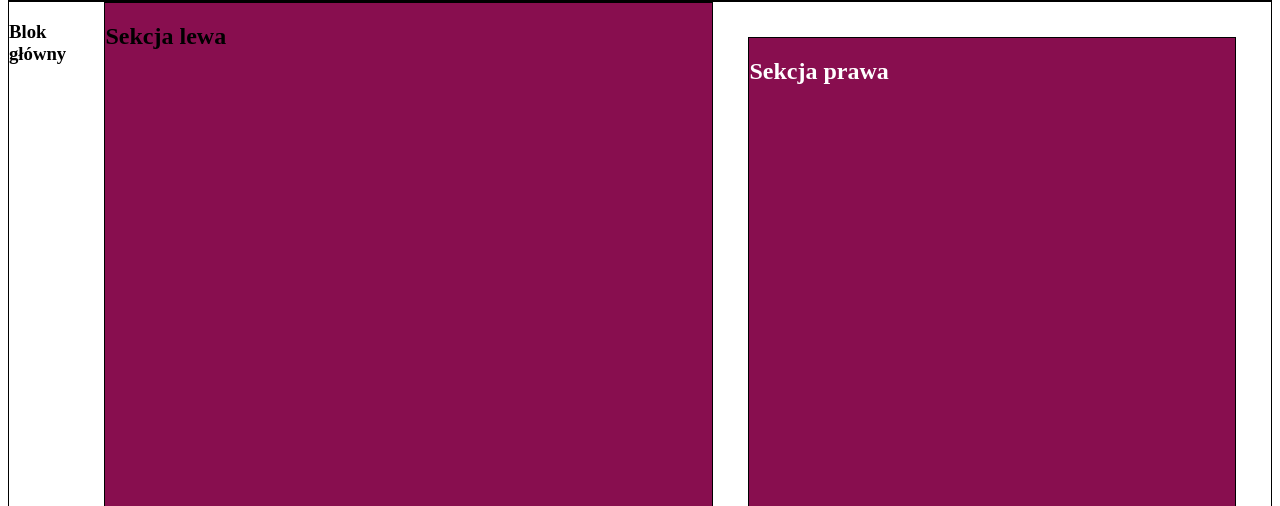
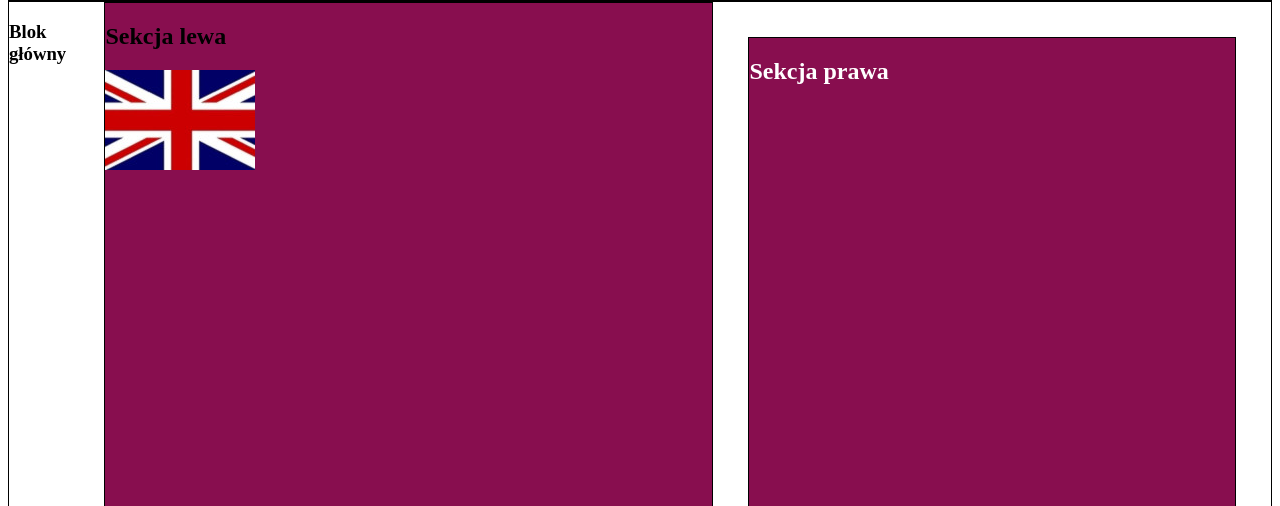
Before and after one commit to MarcinM-PL/uklad_arkusz_lato, a plain HTML site: page 10.html in a window 1280 px wide. Shown: the part 294-800 px from the top of the page. Drawn offline with Linux system fonts and the light colour scheme.

Commit message:
Update 10.html

```diff
--- a/10.html
+++ b/10.html
@@ -67,6 +67,7 @@
         <h3>Blok główny</h3>
         <section id="left">
             <h2>Sekcja lewa</h2>
+            <img src="10.jpg">
         </section>
         <section id="right">
             <h2>Sekcja prawa</h2>
@@ -77,4 +78,5 @@
     </footer>
 
 </body>
+
 </html>
```
